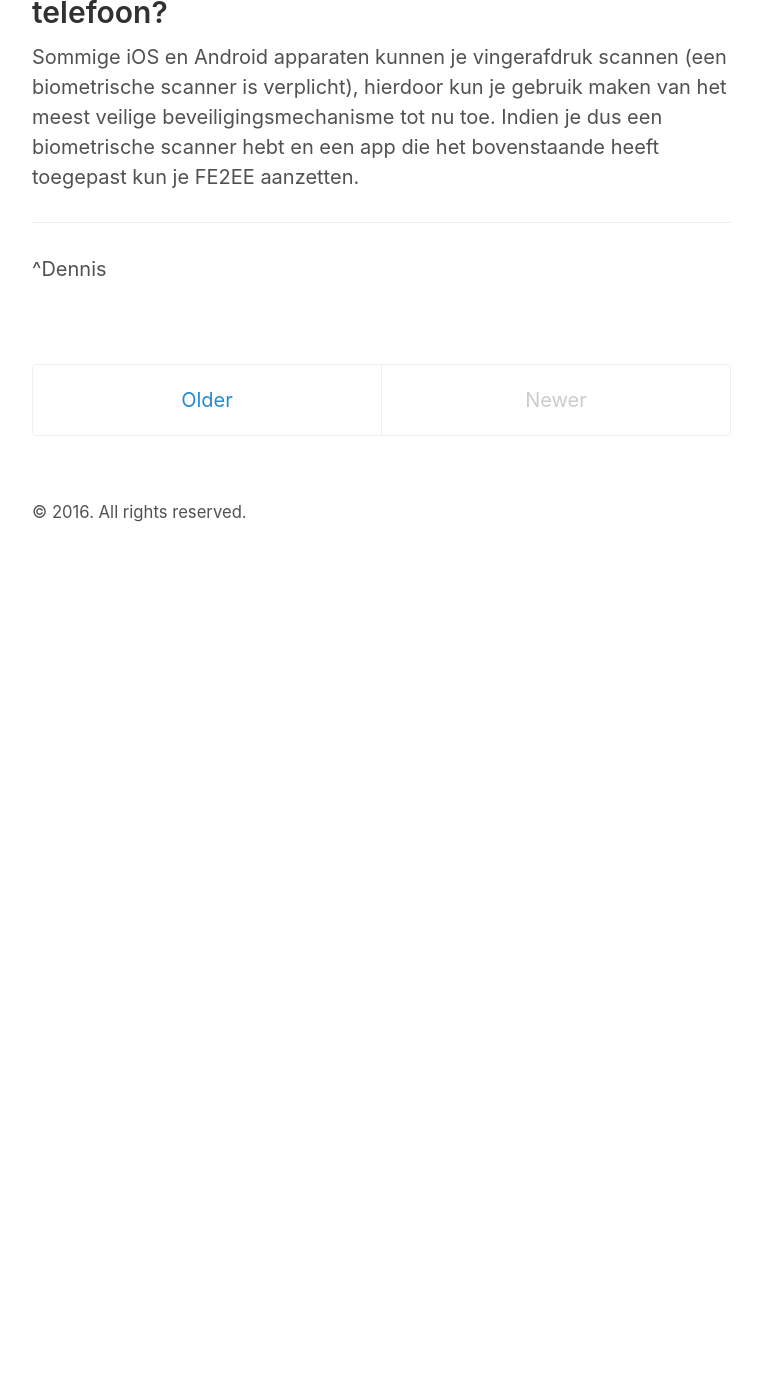
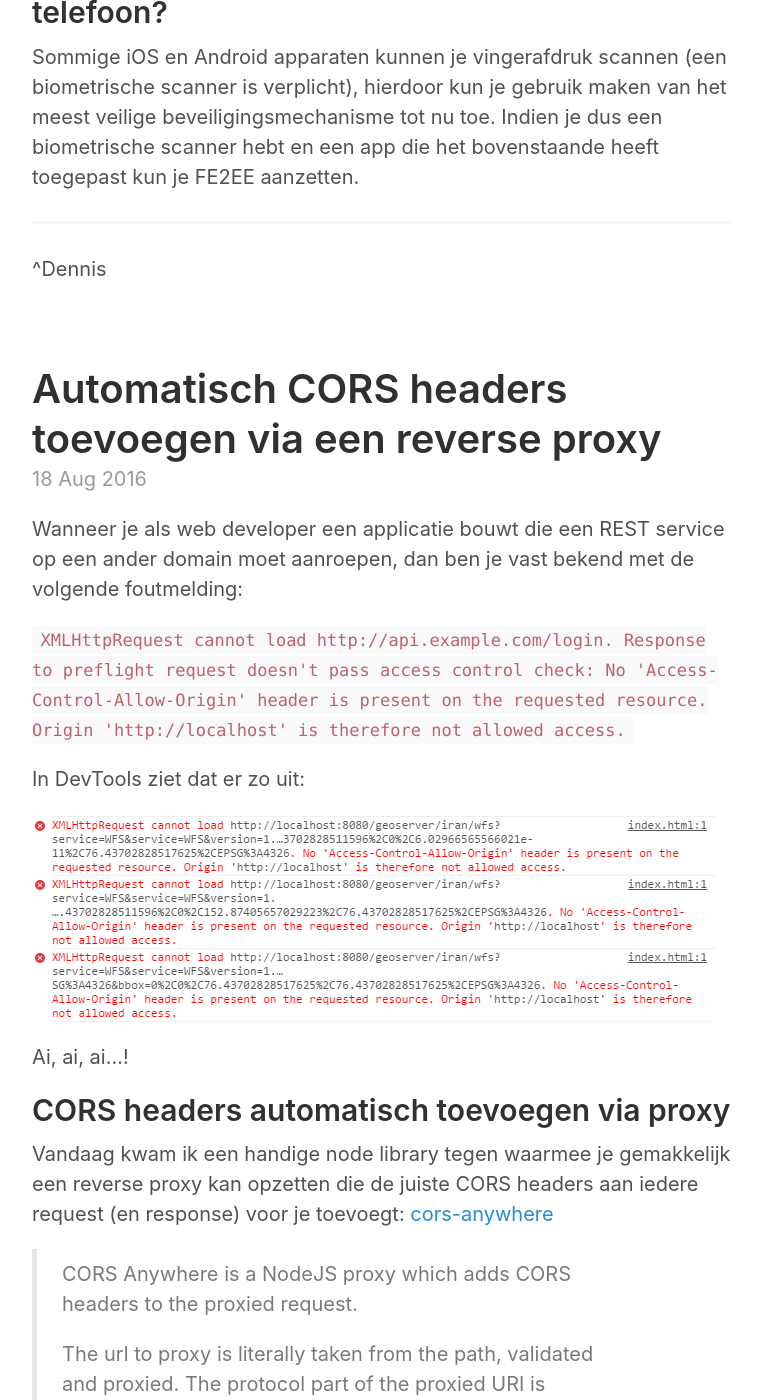
Before and after one commit to move4mobile/geekbites, a Jekyll site: the page built from index.html, in a window 1280 px wide and 1400 px high, scrolled down 1717 px. Shown: the whole window, without its empty margins (258-1021 px from the left). Built offline with Jekyll 4.4.1, drawn with Linux system fonts in a browser that asks for light colours; the list of posts is cut into pages by our own code; before the commit the page ends 2283 px from its top, so only the background shows below that; some of the changed text lies outside the part shown.

Commit message:
Blog tweaks (permalinks, multiple-blogs-on-homepage)

```diff
--- a/_config.yml
+++ b/_config.yml
@@ -1,3 +1,10 @@
+# Dependencies
+markdown:           kramdown
+kramdown:
+  extensions: ["tables"]
+
+highlighter:         true
+
 # Permalinks
 permalink:           pretty
 
@@ -5,7 +12,9 @@ permalink:           pretty
 title:               Geek Bites
 tagline:             Blog by M4M developers
 url:                 https://move4mobile.github.io
+
 paginate:            1
+
 baseurl:             ""
 analytics_id:        UA-31584143-2
 
@@ -34,7 +43,10 @@ pages_list:
   Archief: '/archive/'
   Feed: '/atom.xml'
 
+# Allow URL Redirects:
+#  * https://help.github.com/articles/redirects-on-github-pages
 # Gems
 gems:
+  - jekyll-redirect-from
   - jekyll-paginate
   - jekyll-gist
--- a/_includes/head.html
+++ b/_includes/head.html
@@ -10,8 +10,8 @@
     {% endif %}
   </title>
 
-  <link rel="stylesheet" href="{{ site.baseurl }}/styles.css">
-  <link rel="apple-touch-icon-precomposed" sizes="144x144" href="{{ site.baseurl }}/public/apple-touch-icon-precomposed.png">
-  <link rel="shortcut icon" href="{{ site.baseurl }}/public/favicon.ico">
-  <link rel="alternate" type="application/atom+xml" title="{{ site.title }}" href="{{ site.baseurl }}/atom.xml">
+  <link rel="stylesheet" href="/styles.css">
+  <link rel="apple-touch-icon-precomposed" sizes="144x144" href="/public/apple-touch-icon-precomposed.png">
+  <link rel="shortcut icon" href="/public/favicon.ico">
+  <link rel="alternate" type="application/atom+xml" title="{{ site.title }}" href="/atom.xml">
 </head>
--- a/_layouts/default.html
+++ b/_layouts/default.html
@@ -8,8 +8,7 @@
     <div class="container content">
       <header class="masthead">
         <h3 class="masthead-title">
-          <a href="{{ site.baseurl }}/" title="Home">{{ site.title }}</a>
-          <!--<small>{{ site.tagline }}</small>-->
+          <a href="/" title="Home">{{ site.title }}</a>
 
           {% for page in site.pages_list %}
           &nbsp;&nbsp;&nbsp;<small><a href="{{ page[1]  }}">{{ page[0] }}</a></small>
@@ -19,6 +18,7 @@
       </header>
 
       <main>
+
         {{ content }}
 
         {% include comments.html %}
--- a/_layouts/post.html
+++ b/_layouts/post.html
@@ -14,7 +14,7 @@ layout: default
   <ul class="related-posts">
     {% for post in site.related_posts limit:3 %}
       <li>
-        <a href="{{ site.baseurl }}{{ post.url }}">
+        <a href="{{ post.url }}">
           {{ post.title }}
           <small><time datetime="{{ post.date | date_to_xmlschema }}">{{ post.date | date_to_string }}</time></small>
         </a>
--- a/_posts/2016-08-18-nodejs-proxy-cors.md
+++ b/_posts/2016-08-18-nodejs-proxy-cors.md
@@ -2,8 +2,9 @@
 layout: post
 title: Automatisch CORS headers toevoegen via een reverse proxy
 category: web development
-tags: cors, nodejs
+#tags: cors, nodejs
 comments: true
+permalink: "automatisch-cors-headers-via-reverse-proxy"
 ---
 
 Wanneer je als web developer een applicatie bouwt die een REST service op een ander domain moet aanroepen, dan ben je
@@ -63,3 +64,5 @@ Voorbeeld request vanuit je web client:
 
 ---
 ^Michael
+
+{% include twitter_plug.html %}
--- a/index.html
+++ b/index.html
@@ -4,10 +4,10 @@ title: Home
 ---
 
 <div class="posts">
-  {% for post in paginator.posts %}
+  {% for post in site.posts limit:5 %}
   <article class="post">
     <h1 class="post-title">
-      <a href="{{ site.baseurl }}{{ post.url }}">
+      <a href="{{ post.url }}">
         {{ post.title }}
       </a>
     </h1>
@@ -19,15 +19,15 @@ title: Home
   {% endfor %}
 </div>
 
-<div class="pagination">
-  {% if paginator.next_page %}
-    <a class="pagination-item older" href="{{ paginator.next_page_path | prepend: site.baseurl }}">Older</a>
-  {% else %}
-    <span class="pagination-item older">Older</span>
-  {% endif %}
-  {% if paginator.previous_page %}
-    <a class="pagination-item newer" href="{{ paginator.previous_page_path | prepend: site.baseurl }}">Newer</a>
-  {% else %}
-    <span class="pagination-item newer">Newer</span>
-  {% endif %}
-</div>
+<!--<div class="pagination">-->
+  <!--{% if paginator.next_page %}-->
+    <!--<a class="pagination-item older" href="{{ paginator.next_page_path | prepend: site.baseurl }}">Older</a>-->
+  <!--{% else %}-->
+    <!--<span class="pagination-item older">Older</span>-->
+  <!--{% endif %}-->
+  <!--{% if paginator.previous_page %}-->
+    <!--<a class="pagination-item newer" href="{{ paginator.previous_page_path | prepend: site.baseurl }}">Newer</a>-->
+  <!--{% else %}-->
+    <!--<span class="pagination-item newer">Newer</span>-->
+  <!--{% endif %}-->
+<!--</div>-->
```
